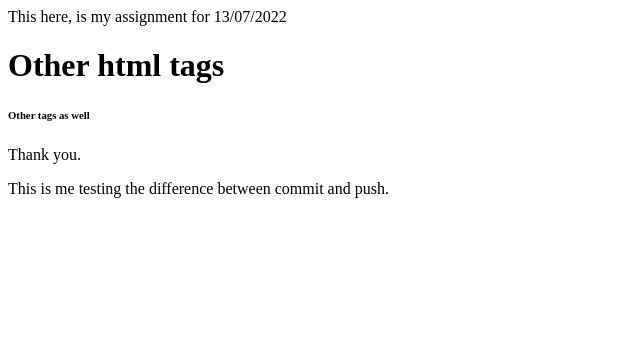
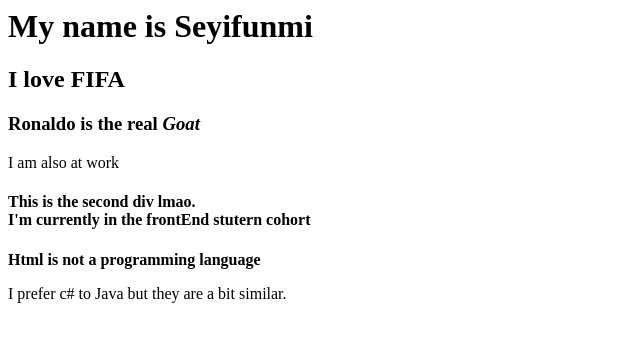
Before and after one commit to seyifunmiadem/stutern, a plain HTML site: page frontEnd/index.html in a window 1280 px wide. Shown: the whole page, without its empty margins (0-640 px from the left). Drawn offline with Linux system fonts and the light colour scheme.

Commit message:
changes lmao

```diff
--- a/frontEnd/index.html
+++ b/frontEnd/index.html
@@ -7,18 +7,18 @@
 </head>
 <body>
     <div>
-        <p>
-            This here, is my assignment for 13/07/2022
-        </p>
-        <h1>Other html tags</h1>
-        <h6>Other tags as well</h6>
-        <p>Thank you.</p>
-
+       <h1>My name is Seyifunmi</h1>
+       <h2>I love FIFA</h2>
+       <h3>Ronaldo is the real <em>Goat</em></h3>
+       <p>I am also at work</p>
     </div>
     <div>
+        <h4>This is the second div lmao. <br/> I'm currently in the frontEnd stutern cohort </h4>
+        <b>Html is not a programming language</b>
         <p>
-            This is me testing the difference between commit and push.
+            I prefer c# to Java but they are a bit similar.
         </p>
+
     </div>
 </body>
 </html>
```
Also changed, not shown: 1 other file.
